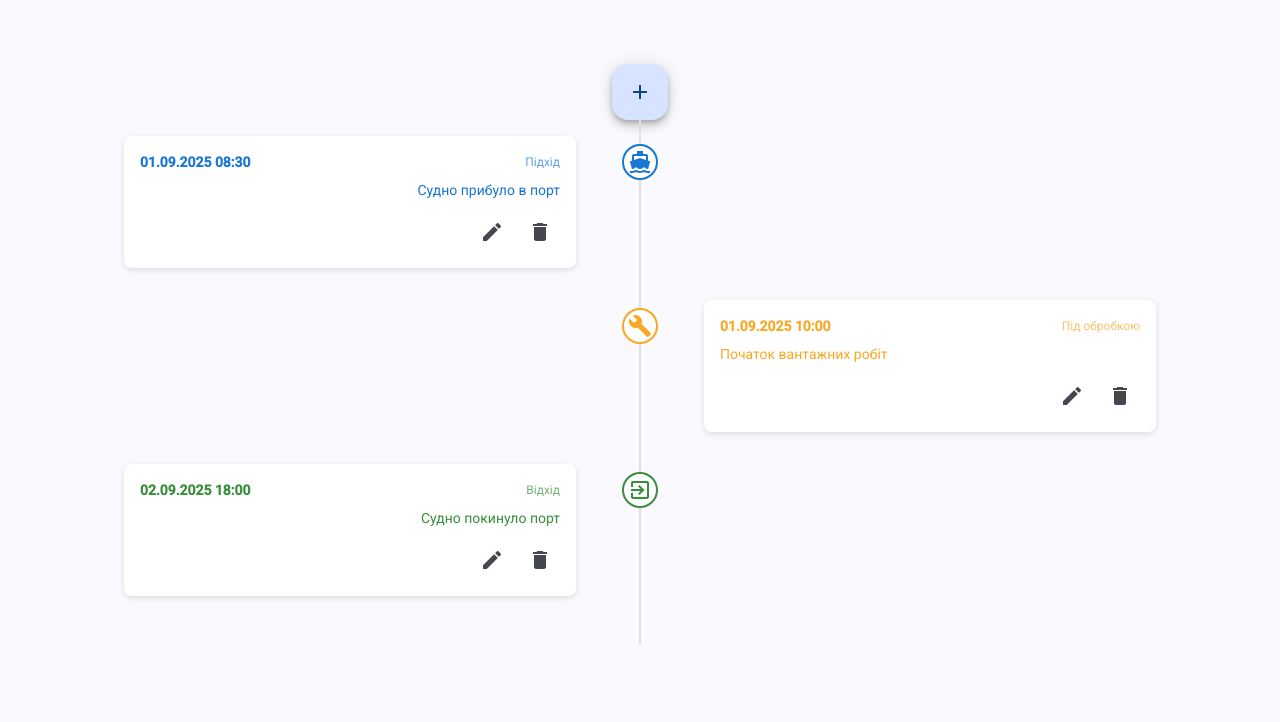
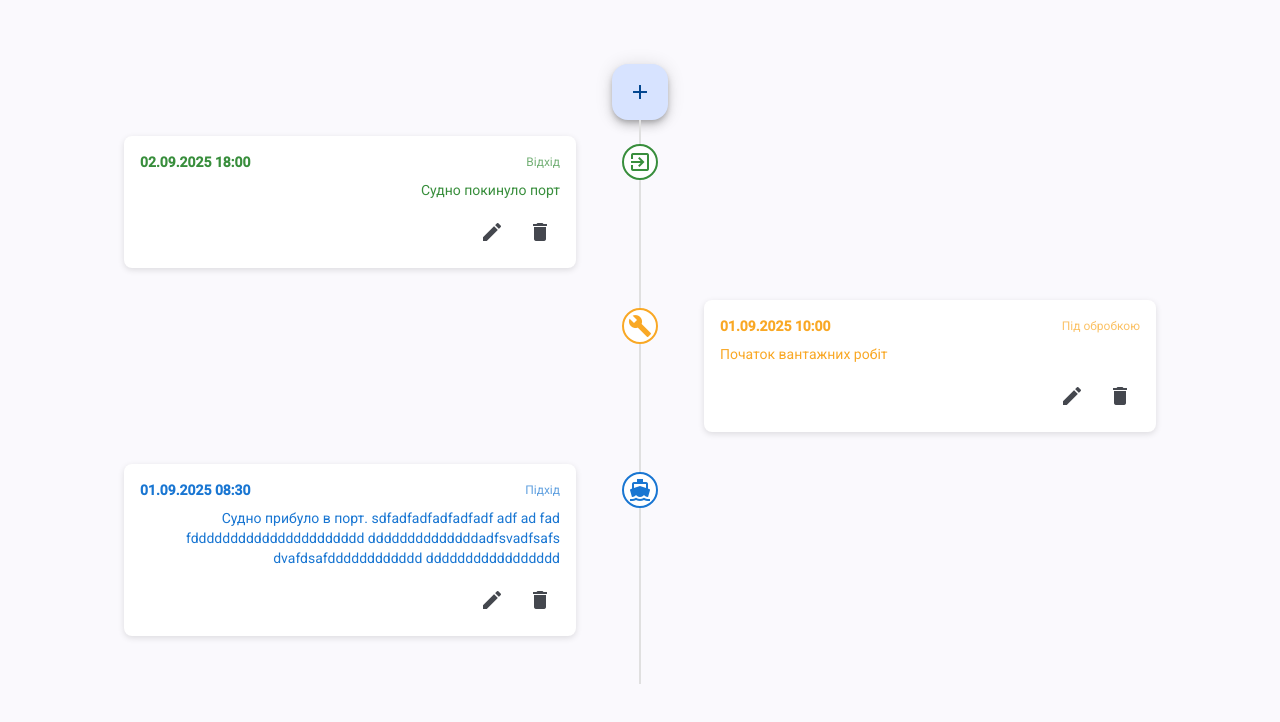
Before and after one commit to vdoichev/my-timeline, an Angular app: page / in a window 1280 px wide. Shown: the top 722 px of the page. Built offline with nearby package versions, Linux system fonts and the light colour scheme.

Commit message:
Add new component timeline

```diff
--- a/src/app/app.ts
+++ b/src/app/app.ts
@@ -67,7 +67,7 @@
     {
       id: '1',
       actualDateTime: new Date('2025-09-01T08:30'),
-      description: 'Судно прибуло в порт',
+      description: 'Судно прибуло в порт. sdfadfadfadfadfadf adf ad fad fdddddddddddddddddddddd ddddddddddddddadfsvadfsafs dvafdsafdddddddddddd ddddddddddddddddd ',
       status: 'arrival'
     },
     {
--- a/src/app/vessel-timeline.component/vessel-timeline.component.html
+++ b/src/app/vessel-timeline.component/vessel-timeline.component.html
@@ -11,7 +11,7 @@
   <div class="timeline-line"></div>
 
   <!-- EVENTS -->
-
+  <div class="timeline-events">
     @for (event of events; track event.id; let i = $index){
       <div
         class="timeline-event"
@@ -60,5 +60,5 @@
         </div>
       </div>
     }
-
   </div>
+</div>
```
Lines whose indentation alone changed are shown as unchanged.
